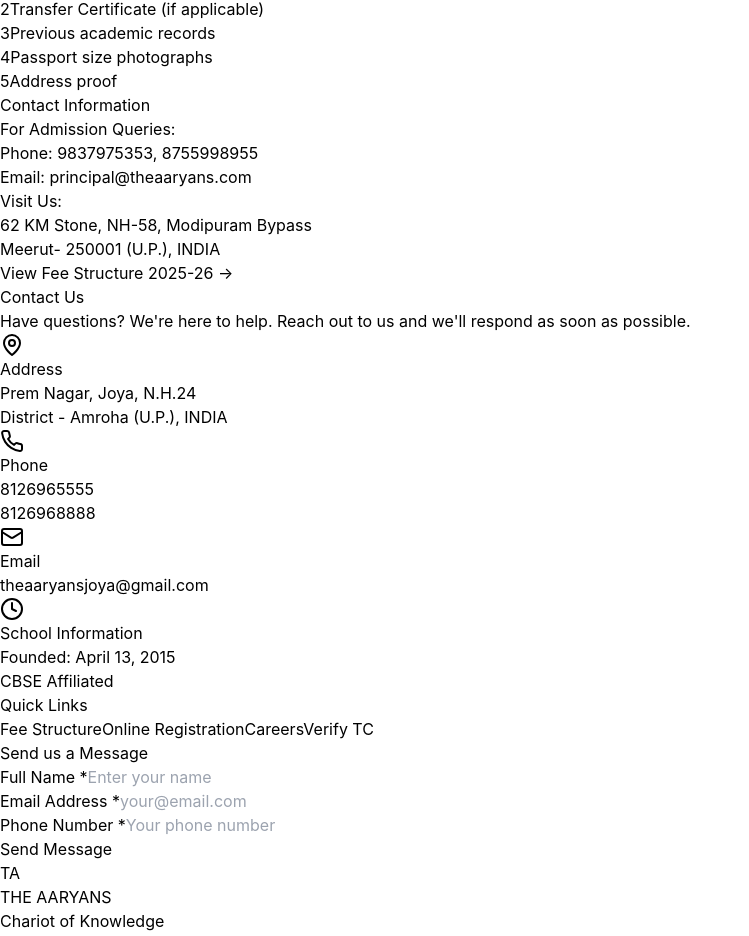
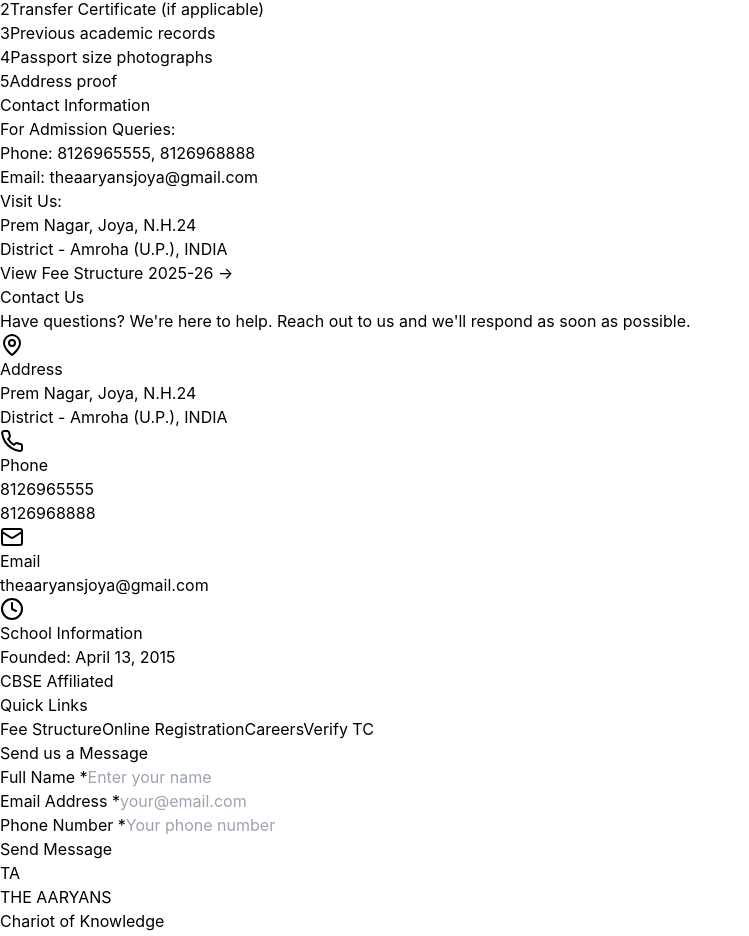
Before and after one commit to 4asaanAI/The_Aaryans, a React (Vite) app: page / in a window 1280 px wide. Shown: the part 8253-9189 px from the top of the page, without its empty margins (0-749 px from the left). Built offline with nearby package versions, Linux system fonts and the light colour scheme; no server answers; the database is empty.

Commit message:
Updated Admission.tsx

```diff
--- a/src/components/Admission.tsx
+++ b/src/components/Admission.tsx
@@ -110,13 +110,13 @@ export function Admission() {
             <div className="space-y-4 text-slate-600">
               <div>
                 <p className="font-semibold text-slate-900 mb-1">For Admission Queries:</p>
-                <p>Phone: 9837975353, 8755998955</p>
-                <p>Email: principal@theaaryans.com</p>
+                <p>Phone: 8126965555, 8126968888</p>
+                <p>Email: theaaryansjoya@gmail.com</p>
               </div>
               <div>
                 <p className="font-semibold text-slate-900 mb-1">Visit Us:</p>
-                <p>62 KM Stone, NH-58, Modipuram Bypass</p>
-                <p>Meerut- 250001 (U.P.), INDIA</p>
+                <p>Prem Nagar, Joya, N.H.24</p>
+                <p>District - Amroha (U.P.), INDIA</p>
               </div>
               <div className="pt-4">
                 <a
```
